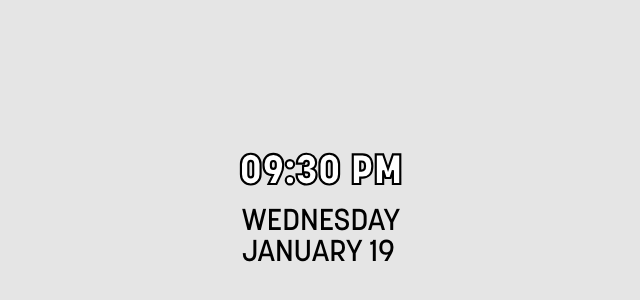
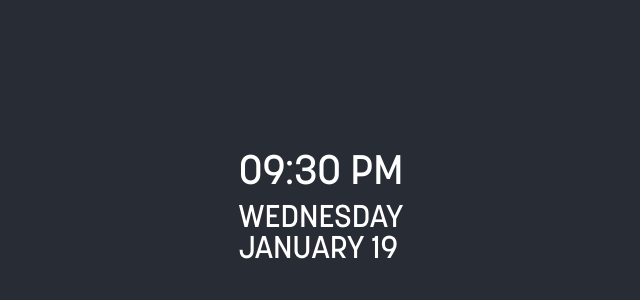
Before and after one commit to WITS-Team-1/client, a React (Create React App) app: page / in a window 1280 px wide. Shown: the part 196-496 px from the top of the page, without its empty margins (319-959 px from the left). Built offline with nearby package versions, Linux system fonts and the light colour scheme.

Commit message:
updated colors and text styling

```diff
--- a/src/App.css
+++ b/src/App.css
@@ -14,7 +14,7 @@
 }
 
 .App-header {
-  background-color: #e5e5e5;
+  background-color: #282c34;
   min-height: 100vh;
   display: flex;
   flex-direction: column;
@@ -39,5 +39,4 @@
 
 .font-face {
   font-family: "KorolevMedium";
-  font-family: "KorolevHeavy"
  }
--- a/src/ClockComponent/ClockComponent.js
+++ b/src/ClockComponent/ClockComponent.js
@@ -20,9 +20,7 @@ function ClockComponent() {
     }
 
     return(
-        <div style={
-            {fontSize: "42px", fontWeight: "bold", fontFamily: "KorolevHeavy", margin: "12px",
-            "-webkit-text-stroke-width": "2.15px", "-webkit-text-stroke-color": "black"}}>
+        <div style={{fontSize: "41px", fontWeight: "bold", margin: "10px"}}>
             {clockState}
         </div>
     );
--- a/src/ClockComponent/DateComponent.js
+++ b/src/ClockComponent/DateComponent.js
@@ -10,8 +10,7 @@ var date = () =>
     var dateString = showDate.toLocaleDateString("en-US", optionsDate);
 
     return(
-        <div style={{fontSize: "30px", fontFamily: "KorolevMedium", color: "black",
-        textAlign: "left", textTransform: "uppercase"}}>
+        <div style={{fontSize: "31.25px", textAlign: "left", textTransform: "uppercase"}}>
             {weekdayString}
             <br/>
             {dateString}
--- a/src/index.css
+++ b/src/index.css
@@ -18,10 +18,3 @@ code {
    url("./fonts/Korolev-Medium.woff") format("woff");
   font-weight: bold;
 }
-
-@font-face {
-  font-family: "KorolevHeavy";
-  src: local("KorolevHeavy"),
-   url("./fonts/Korolev-Heavy.woff") format("woff");
-  font-weight: normal;
-}
--- a/src/index.js
+++ b/src/index.js
@@ -5,7 +5,6 @@ import App from './App';
 import reportWebVitals from './reportWebVitals';
 import './fonts/Korolev-Medium.woff'
 import './fonts/Korolev-Bold.woff'
-import './fonts/Korolev-Heavy.woff'
 
 ReactDOM.render(
   <React.StrictMode>
```
